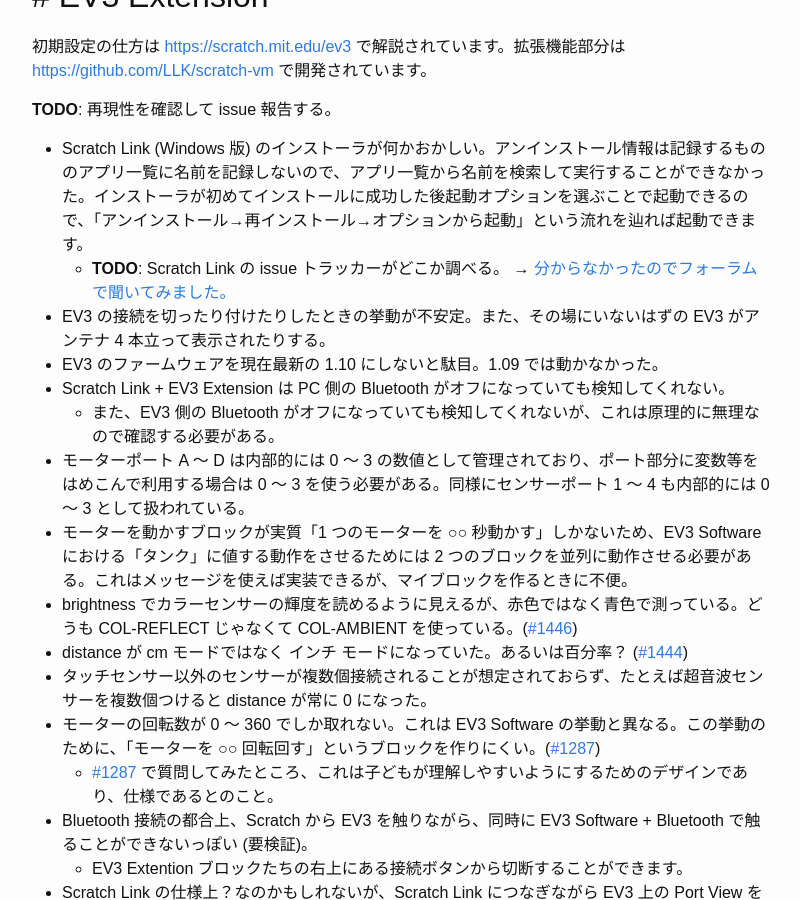
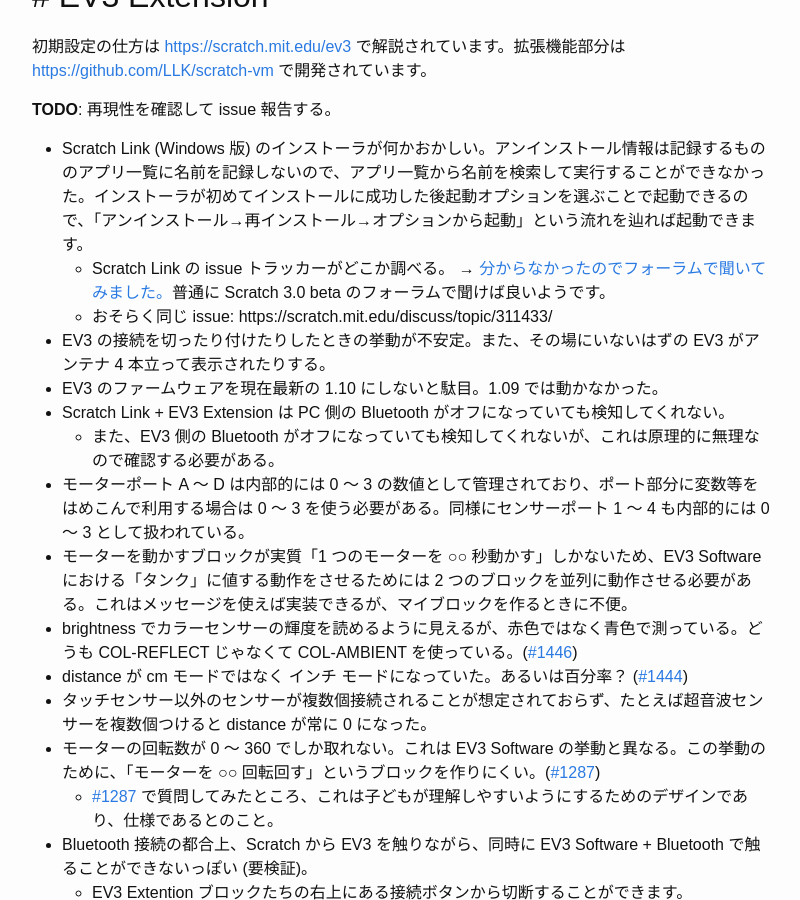
Before and after one commit to nekketsuuu/nekketsuuu.github.io, a Jekyll site: the page built from entries/_posts/2018-08-03-scratch-3-beta.md, in a window 1280 px wide and 900 px high, scrolled down 1734 px. Shown: the whole window, without its empty margins (238-1038 px from the left). Built offline with Jekyll 4.4.1, drawn with Linux system fonts in a browser that asks for light colours; formulas are drawn with MathJax 3; comment, search, counter and statistics services are not loaded.

Commit message:
[Entry #6] update

```diff
--- a/entries/_posts/2018-08-03-scratch-3-beta.md
+++ b/entries/_posts/2018-08-03-scratch-3-beta.md
@@ -54,7 +54,8 @@
 **TODO**: 再現性を確認して issue 報告する。
 
 * Scratch Link (Windows 版) のインストーラが何かおかしい。アンインストール情報は記録するもののアプリ一覧に名前を記録しないので、アプリ一覧から名前を検索して実行することができなかった。インストーラが初めてインストールに成功した後起動オプションを選ぶことで起動できるので、「アンインストール→再インストール→オプションから起動」という流れを辿れば起動できます。
-    * **TODO**: Scratch Link の issue トラッカーがどこか調べる。 → [分からなかったのでフォーラムで聞いてみました。](https://scratch.mit.edu/discuss/topic/311652/)
+    * Scratch Link の issue トラッカーがどこか調べる。 → [分からなかったのでフォーラムで聞いてみました。](https://scratch.mit.edu/discuss/topic/311652/)普通に Scratch 3.0 beta のフォーラムで聞けば良いようです。
+    * おそらく同じ issue: https://scratch.mit.edu/discuss/topic/311433/
 * EV3 の接続を切ったり付けたりしたときの挙動が不安定。また、その場にいないはずの EV3 がアンテナ 4 本立って表示されたりする。
 * EV3 のファームウェアを現在最新の 1.10 にしないと駄目。1.09 では動かなかった。
 * Scratch Link + EV3 Extension は PC 側の Bluetooth がオフになっていても検知してくれない。
```
